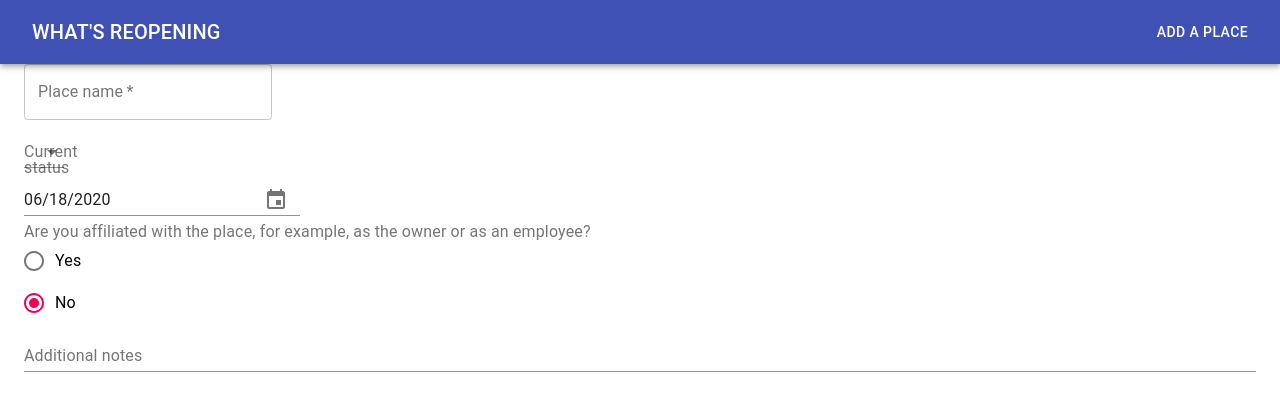
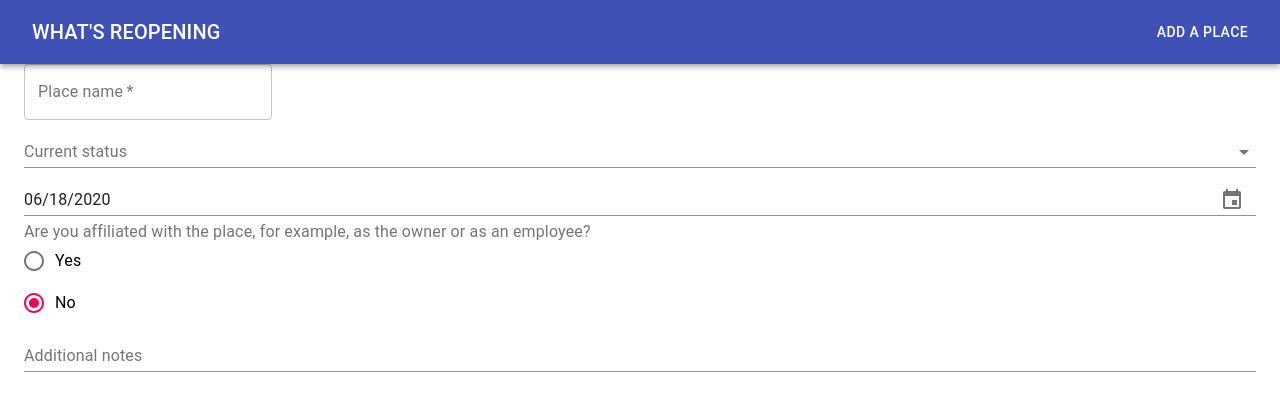
Before and after one commit to kennethlng/whats-reopening-web, a React (Create React App) app: page /add in a window 1280 px wide. Shown: the top 400 px of the page. Built offline with nearby package versions, Linux system fonts and the light colour scheme.

Commit message:
Made fullWidth

```diff
--- a/src/components/AddPlace/OpeningDatePicker.js
+++ b/src/components/AddPlace/OpeningDatePicker.js
@@ -14,6 +14,7 @@ export default function OpeningDatePicker() {
     return (
         <MuiPickersUtilsProvider utils={DateFnsUtils}>
             <KeyboardDatePicker
+                fullWidth
                 disableToolbar
                 variant="inline"
                 format="MM/dd/yyyy"
--- a/src/components/AddPlace/StatusSelect.js
+++ b/src/components/AddPlace/StatusSelect.js
@@ -23,7 +23,7 @@ export default function StatusSelect() {
 
     return (
         <div>
-            <FormControl className={classes.formControl}>
+            <FormControl fullWidth className={classes.formControl}>
                 <InputLabel>Current status</InputLabel>
                 <Select
                     value={context.status}
```
